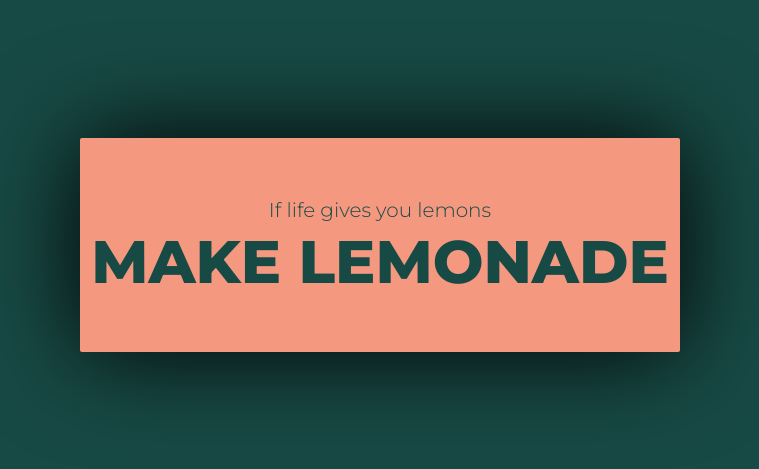
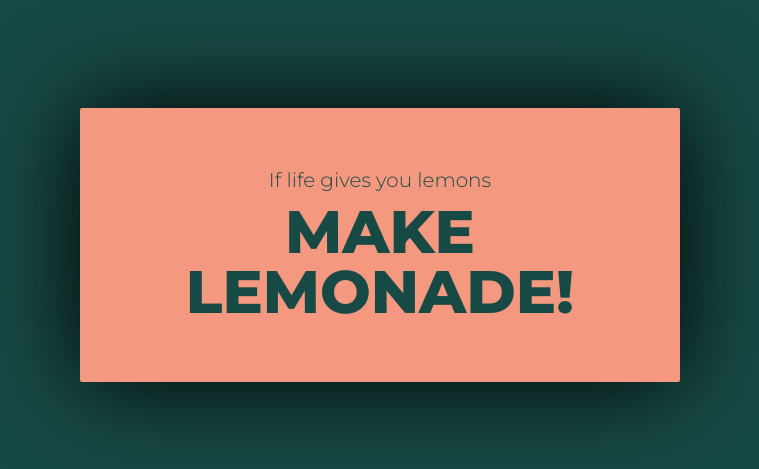
Before and after one commit to heppaat/my-first-github-page, a plain HTML site: page index.html in a window 1280 px wide. Shown: the part 155-624 px from the top of the page, without its empty margins (260-1019 px from the left). Drawn offline with Linux system fonts and the light colour scheme.

Commit message:
replaced text in <p> tag

```diff
--- a/index.html
+++ b/index.html
@@ -20,7 +20,7 @@
     <div class="container">
       <div class="box">
         <p>If life gives you lemons</p>
-        <p>MAKE LEMONADE</p>
+        <p>MAKE LEMONADE!</p>
       </div>
     </div>
   </body>
```
